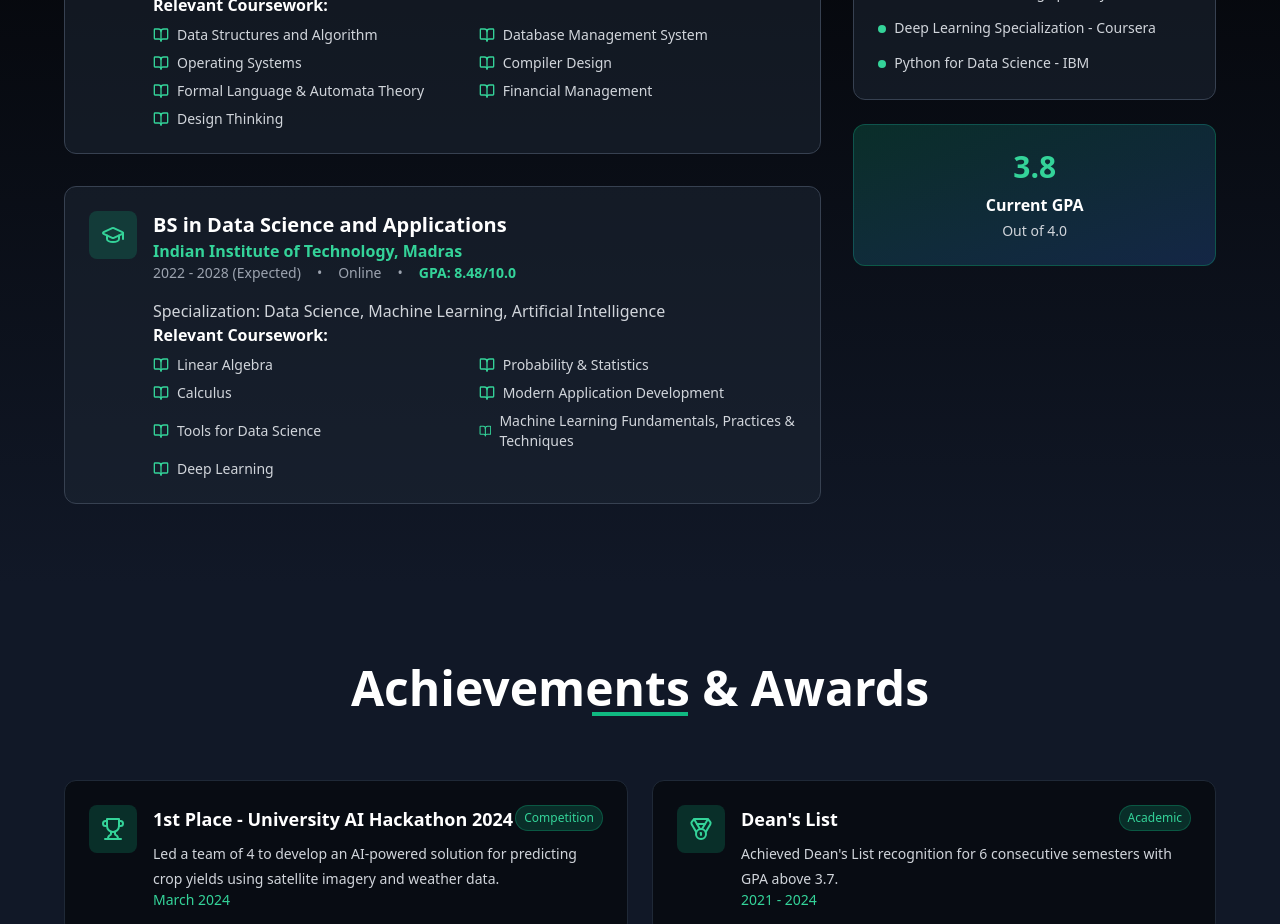
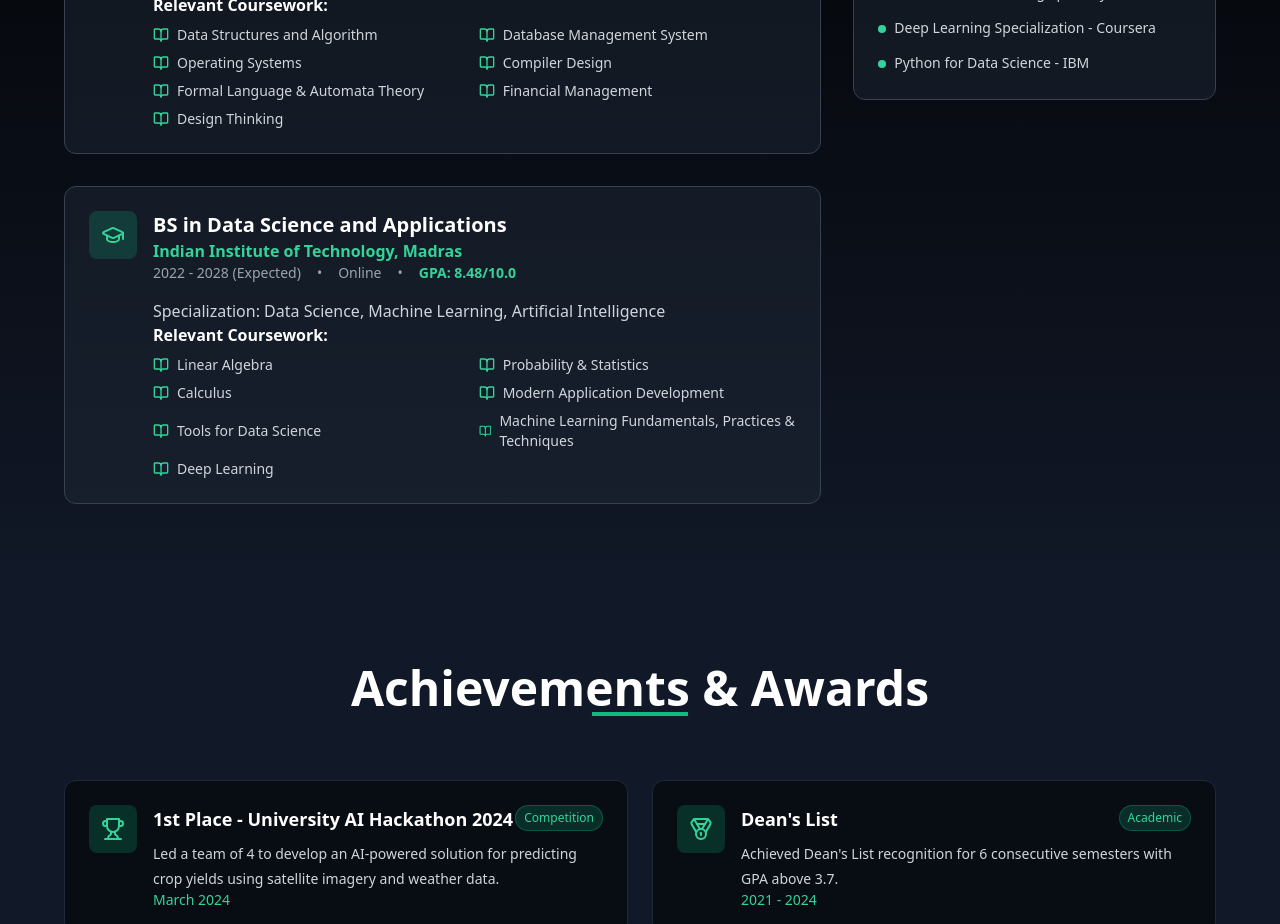
Before and after one commit to Janesh-e/portfolio-v1, a React (Vite) app: page / in a window 1280 px wide. Shown: the part 4660-5584 px from the top of the page. Built offline with nearby package versions, Linux system fonts and the light colour scheme.

Commit message:
Update Education.tsx

```diff
--- a/src/components/Education.tsx
+++ b/src/components/Education.tsx
@@ -137,14 +137,6 @@ const Education = () => {
                 ))}
               </div>
             </div>
-
-            <div className="bg-gradient-to-br from-emerald-500/20 to-blue-500/20 rounded-xl p-6 border border-emerald-500/30">
-              <div className="text-center">
-                <div className="text-3xl font-bold text-emerald-400 mb-2">3.8</div>
-                <div className="text-white font-semibold mb-1">Current GPA</div>
-                <div className="text-gray-300 text-sm">Out of 4.0</div>
-              </div>
-            </div>
           </div>
         </div>
       </div>
```
